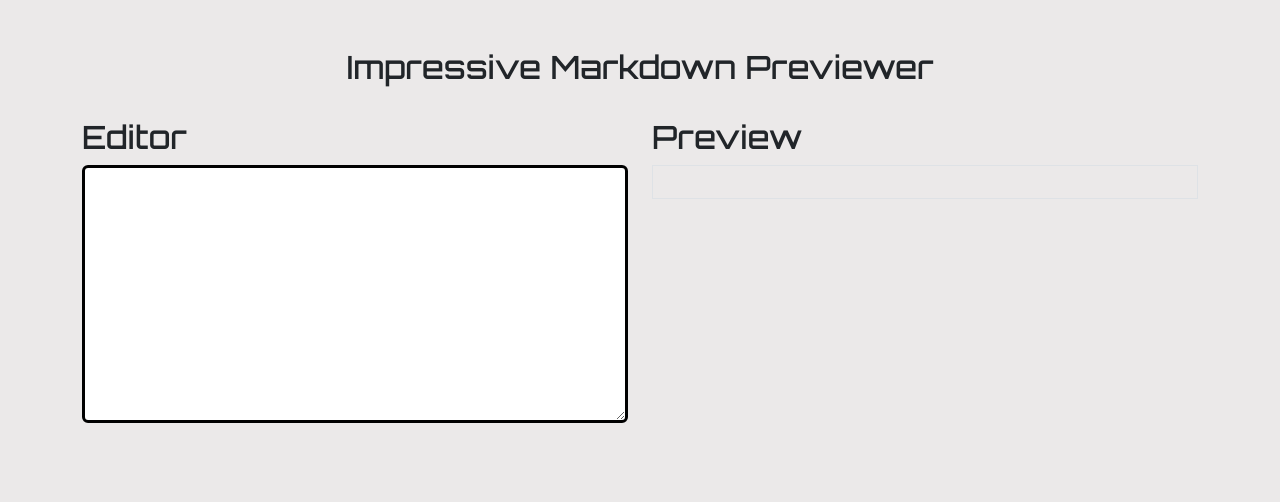
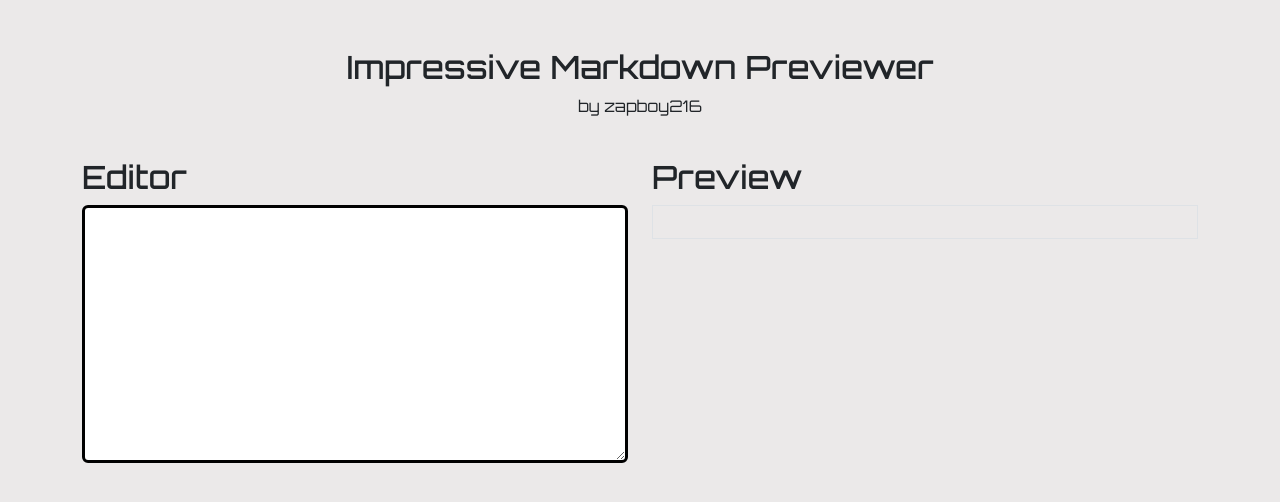
Before and after one commit to zapboy216/markdown-previewer, a React (Create React App) app: page / in a window 1280 px wide. Shown: the top 502 px of the page. Built offline with nearby package versions, Linux system fonts and the light colour scheme.

Commit message:
Add marked library for Markdown rendering

```diff
--- a/package.json
+++ b/package.json
@@ -7,6 +7,7 @@
     "@testing-library/react": "^13.4.0",
     "@testing-library/user-event": "^13.5.0",
     "bootstrap": "^5.3.2",
+    "marked": "^11.1.0",
     "react": "^18.2.0",
     "react-dom": "^18.2.0",
     "react-scripts": "5.0.1",
--- a/src/App.js
+++ b/src/App.js
@@ -7,6 +7,7 @@ function App() {
       <div className="row">
         <div className="col-12 text-center mb-4">
           <h2>Impressive Markdown Previewer</h2>
+          <p>by zapboy216</p>
         </div>
       </div>
       <div className="row">
```
Also changed, not shown: 1 other file (tests, documents, lock files or other folders).
